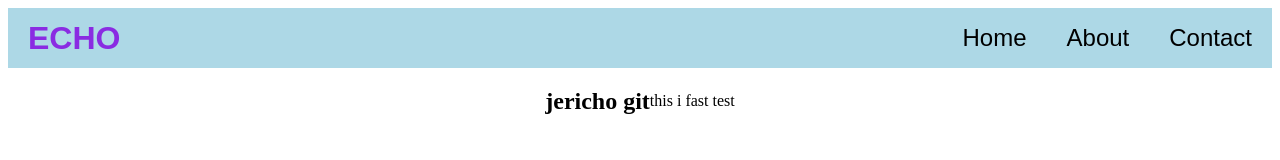
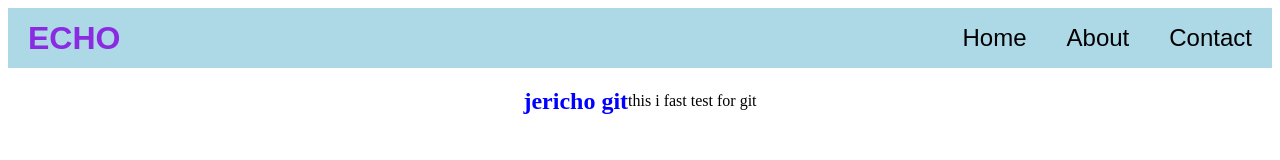
Before and after one commit to SirEchoDev/dummyweb, a plain HTML site: page index.html in a window 1280 px wide. Drawn offline with Linux system fonts and the light colour scheme.

Commit message:
added color and p tag

```diff
--- a/index.html
+++ b/index.html
@@ -28,7 +28,7 @@
                 jericho git
             </h1>
             <p>
-                this i fast test
+                this i fast test for git
             </p>
         </div>
     </section>
--- a/style.css
+++ b/style.css
@@ -50,3 +50,7 @@ section {
   justify-content: center;
   align-items: center;
 }
+
+h1 {
+  color: blue;
+}
```
Lines whose indentation alone changed are shown as unchanged.
